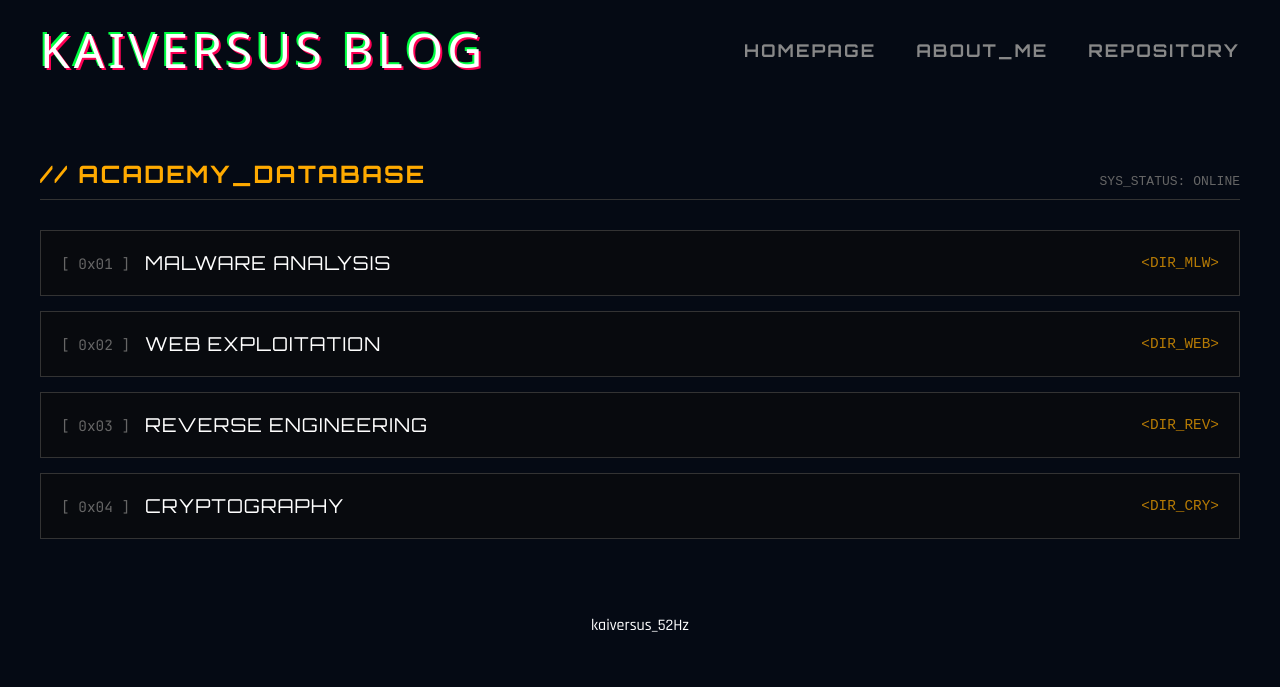
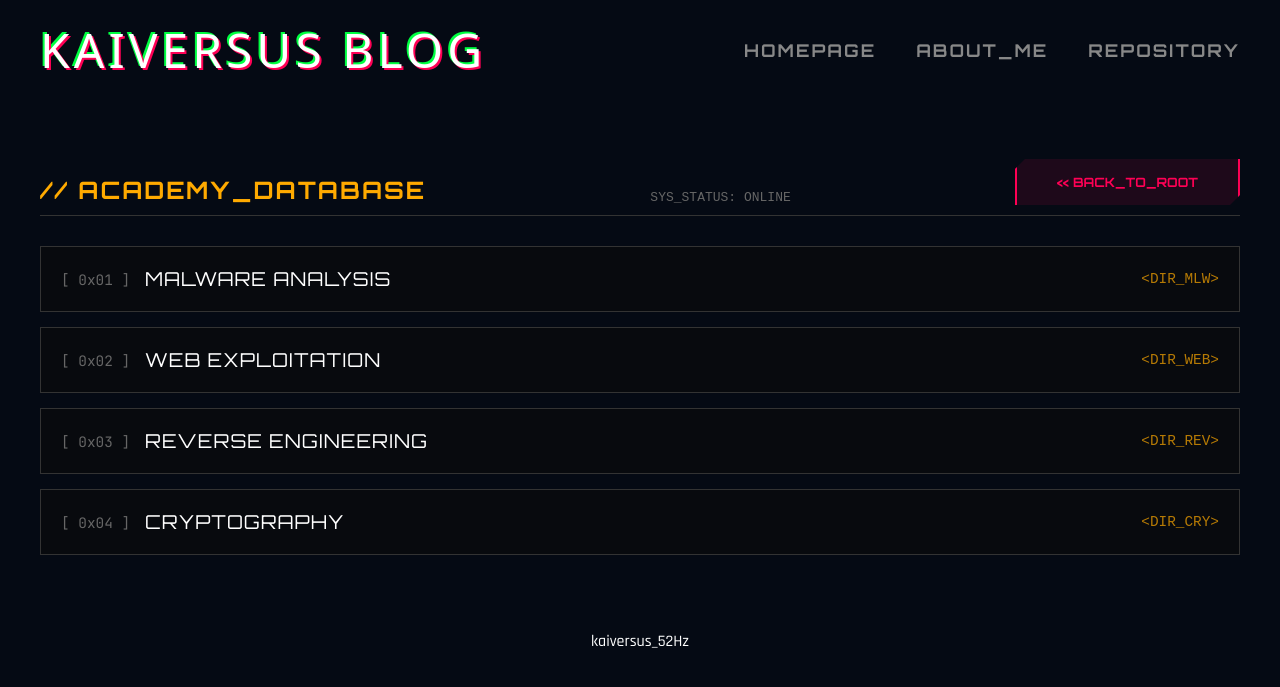
Before and after one commit to kaiversus/kaiversus.github.io, a Jekyll site: the page built from pages/courses.md, in a window 1280 px wide. Shown: the top 687 px of the page. Built offline with Jekyll 4.4.1, drawn with Linux system fonts in a browser that asks for light colours; some web fonts are replaced.

Commit message:
Update courses.md

```diff
--- a/pages/courses.md
+++ b/pages/courses.md
@@ -121,6 +121,7 @@
     <div style="display: flex; justify-content: space-between; align-items: end; border-bottom: 1px solid #333; padding-bottom: 10px; margin-bottom: 20px;">
         <h1 style="color: var(--course-theme); margin: 0;">// ACADEMY_DATABASE</h1>
         <span style="font-family: monospace; color: #666;">SYS_STATUS: ONLINE</span>
+        <a href="/" class="btn-cyber secondary" style="font-size: 0.8rem;"><< BACK_TO_ROOT</a>
     </div>
 
     <div id="category-view" class="category-list">
```
